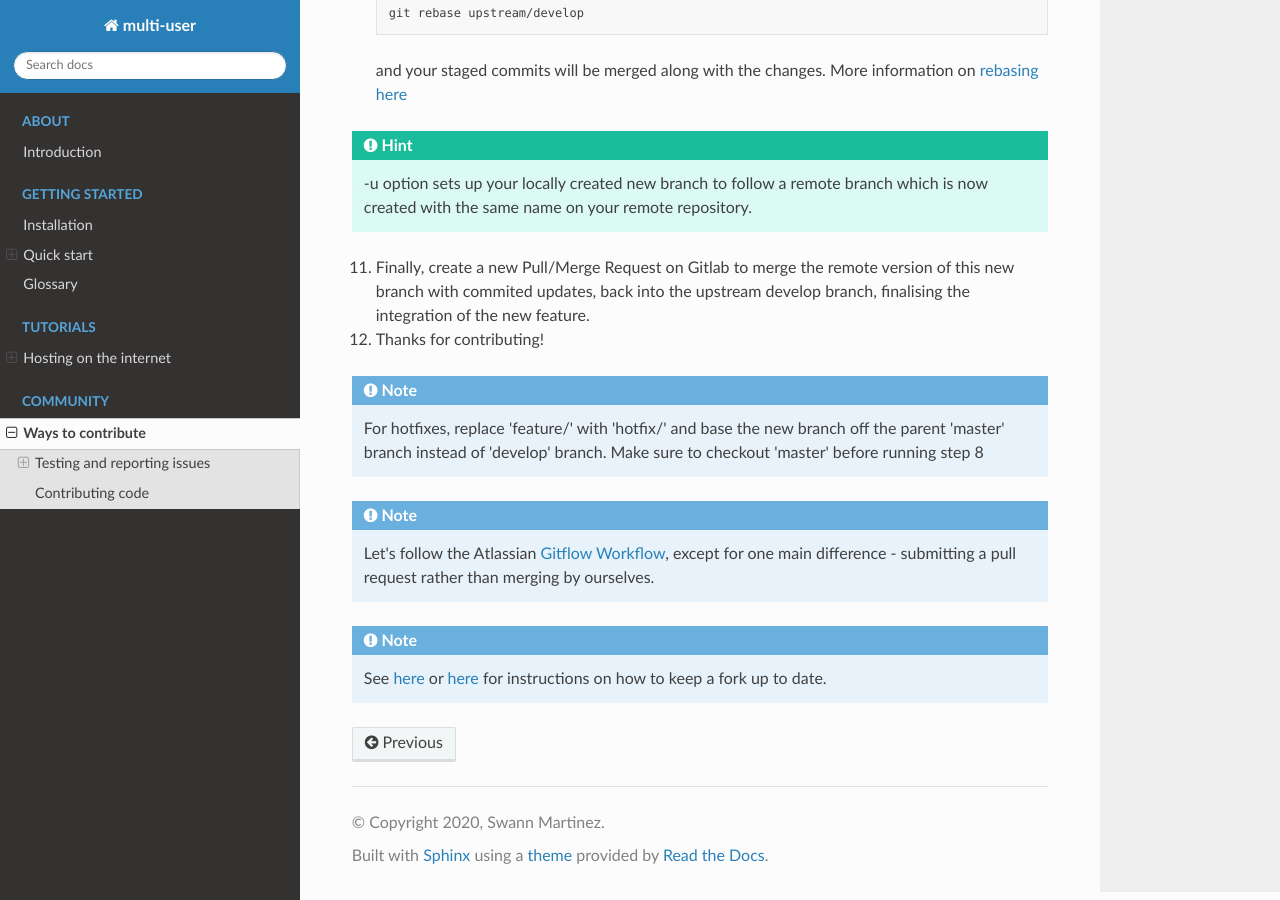
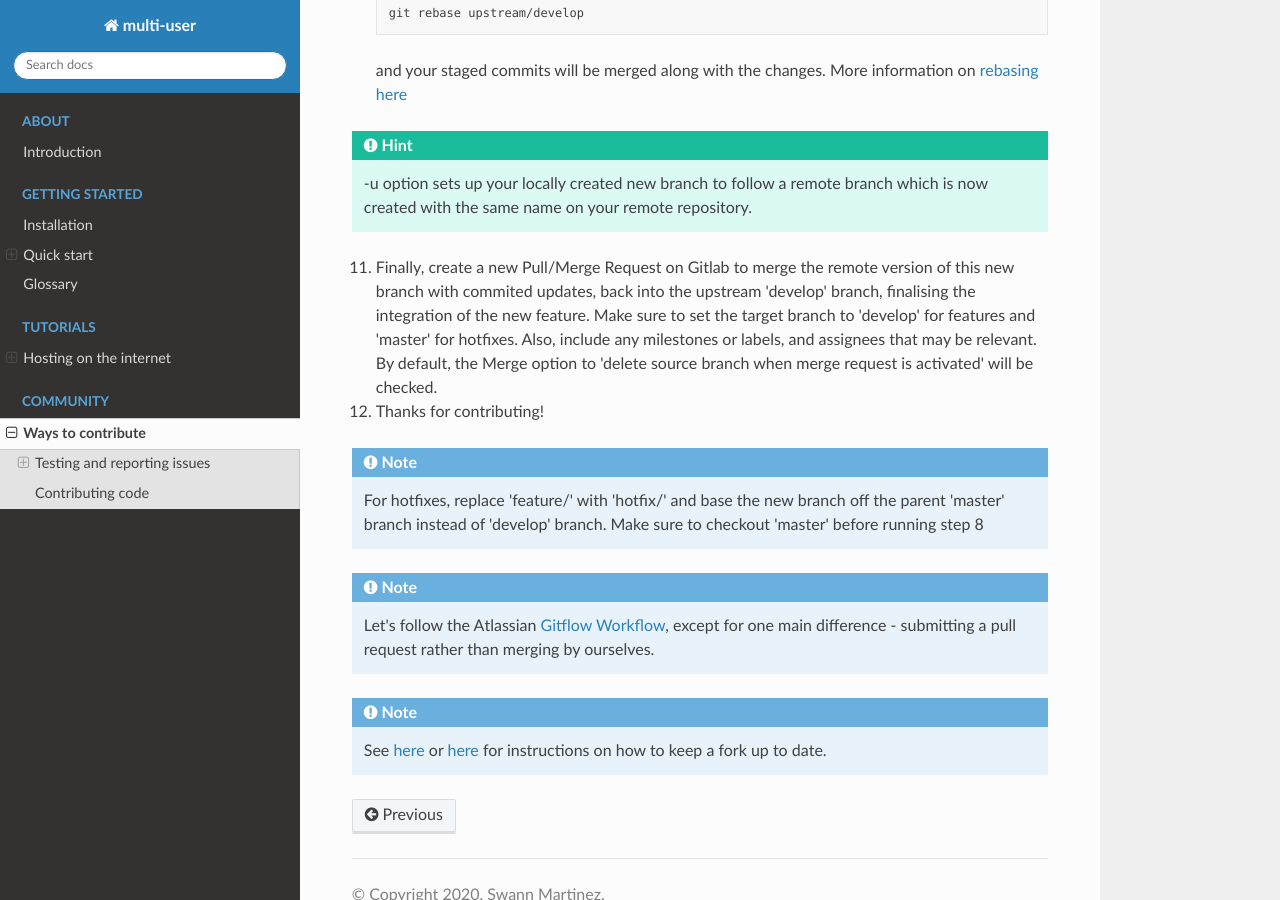
Before and after one commit to AvvyB/blender-multi-user, a Sphinx documentation site: the page built from docs/ways_to_contribute.rst, in a window 1280 px wide and 900 px high, scrolled down 2498 px. Built offline with Sphinx 7.4.7 and the Read the Docs theme 2.0.0, drawn with Linux system fonts in a browser that asks for light colours.

Commit message:
Minor doc update (ways_to_contribute)

```diff
--- a/docs/ways_to_contribute.rst
+++ b/docs/ways_to_contribute.rst
@@ -101,7 +101,8 @@ The following example suggests how to contribute a feature.
 
 .. Hint:: -u option sets up your locally created new branch to follow a remote branch which is now created with the same name on your remote repository.
 
-11. Finally, create a new Pull/Merge Request on Gitlab to merge the remote version of this new branch with commited updates, back into the upstream develop branch, finalising the integration of the new feature.
+11. Finally, create a new Pull/Merge Request on Gitlab to merge the remote version of this new branch with commited updates, back into the upstream 'develop' branch, finalising the integration of the new feature.
+    Make sure to set the target branch to 'develop' for features and 'master' for hotfixes. Also, include any milestones or labels, and assignees that may be relevant. By default, the Merge option to 'delete source branch when merge request is activated' will be checked.
 
 12. Thanks for contributing!
 
```
